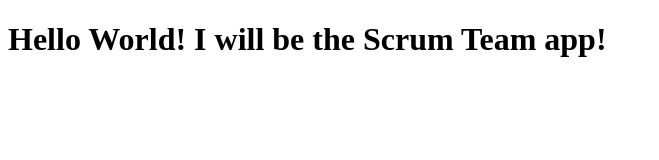
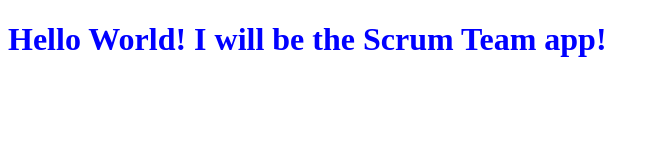
Before and after one commit to keithb418/scrum-team-app, a React app in the folder front-end/: page / in a window 1280 px wide. Shown: the whole page, without its empty margins (0-659 px from the left). Built offline with nearby package versions, Linux system fonts and the light colour scheme.

Commit message:
chore: Adding support for scss in the front-end tooling

```diff
--- a/front-end/public/index.html
+++ b/front-end/public/index.html
@@ -10,6 +10,7 @@
     -->
     <link rel="manifest" href="%PUBLIC_URL%/manifest.json">
     <link rel="shortcut icon" href="%PUBLIC_URL%/favicon.ico">
+    <link rel="stylesheet" href="%PUBLIC_URL%/css/index.css">
     <!--
       Notice the use of %PUBLIC_URL% in the tags above.
       It will be replaced with the URL of the `public` folder during the build.
--- a/front-end/src/components/App.js
+++ b/front-end/src/components/App.js
@@ -1,8 +1,8 @@
-import React, { Component } from 'react';
+import React from 'react';
 
 const App = () => (
   <div>
-    <h1>Hello World!  I will be the Scrum Team app!</h1>
+    <h1 className="title">Hello World!  I will be the Scrum Team app!</h1>
   </div>
 );
 
--- /dev/null
+++ b/front-end/src/scss/index.scss
@@ -0,0 +1,4 @@
+.title {
+    color: blue;
+    font-size: 32px;
+}
```
Also changed, not shown: front-end/package.json (+9 -2 lines), front-end/public/css/index.css (added), front-end/public/manifest.json, 1 other file.
